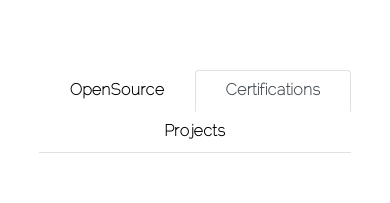
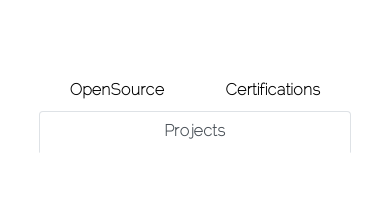
Before and after one commit to apokochito/Apokochito.github.io, a React (Create React App) app: page /work in a window 390 px wide. Shown: the part 167-370 px from the top of the page. Built offline with nearby package versions, Linux system fonts and the light colour scheme.

Commit message:
Phone view of submenu

```diff
--- a/src/components/Blog.js
+++ b/src/components/Blog.js
@@ -5,7 +5,7 @@ class Blog extends Component {
   render() {
     return (
       <div id="topics">
-        <Nav justify variant="tabs" defaultActiveKey="SideProjects">
+        <Nav justify variant="tabs" defaultActiveKey="Slides">
           <Nav.Item>
             <Nav.Link eventKey="Posts">Posts</Nav.Link>
           </Nav.Item>
--- a/src/components/Work.js
+++ b/src/components/Work.js
@@ -5,21 +5,15 @@ class Work extends Component {
   render() {
     return (
       <div id="topics">
-        <Nav justify variant="tabs" defaultActiveKey="Certifications">
+        <Nav justify variant="tabs" defaultActiveKey="Projects">
           <Nav.Item>
-            <Nav.Link id="hey" eventKey="OpenSource">
-              OpenSource
-            </Nav.Link>
+            <Nav.Link eventKey="OpenSource">OpenSource</Nav.Link>
           </Nav.Item>
           <Nav.Item>
-            <Nav.Link id="hey" eventKey="Certifications">
-              Certifications
-            </Nav.Link>
+            <Nav.Link eventKey="Certifications">Certifications</Nav.Link>
           </Nav.Item>
           <Nav.Item>
-            <Nav.Link id="hey" eventKey="Projects">
-              Projects
-            </Nav.Link>
+            <Nav.Link eventKey="Projects">Projects</Nav.Link>
           </Nav.Item>
         </Nav>
       </div>
```
